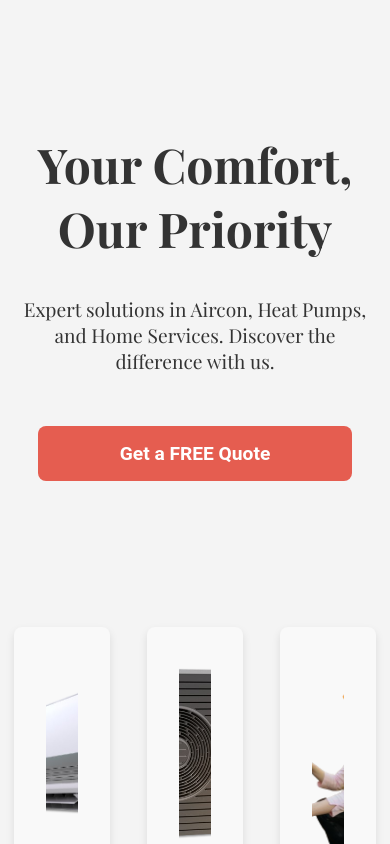
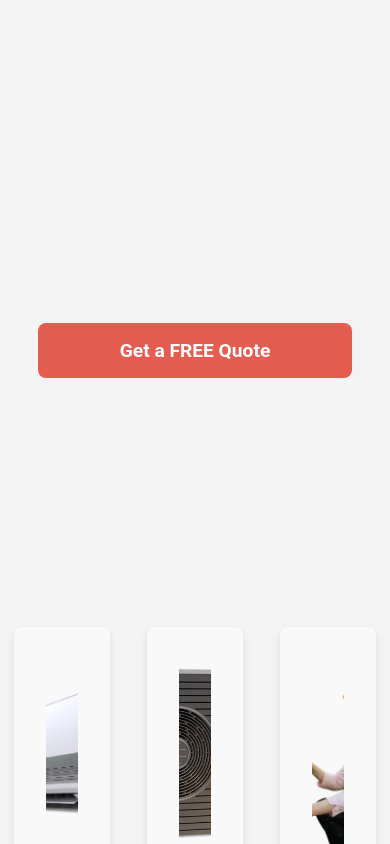
Before and after one commit to yonutfig/Dalliam, a React (Create React App) app: page / in a window 390 px wide. Shown: the part 840-1684 px from the top of the page. Built offline with nearby package versions, Linux system fonts and the light colour scheme; grey boxes are pictures that could not be loaded; a web font is replaced by a local one.

Commit message:
Phone updated

```diff
--- a/src/Components/Navbar/Navbar.css
+++ b/src/Components/Navbar/Navbar.css
@@ -7,6 +7,7 @@
   margin: 0;
   padding: 0;
   box-sizing: border-box;
+  overflow: hidden !important;
 }
 
 .home-container {
@@ -90,6 +91,7 @@
     top: 0;
     right: 0;
     background-color: #e0e0e0;
+    margin-top: 20px !important;
     width: 30vw;
     height: 35vh;
     flex-direction: column;
@@ -100,7 +102,7 @@
     transition: transform 0.3s ease;
     visibility: hidden;
     z-index: 1000;
-    border-radius: 8px;
+    border-radius: 24px;
     padding-top: 60px;
     overflow: hidden;
   }
```
